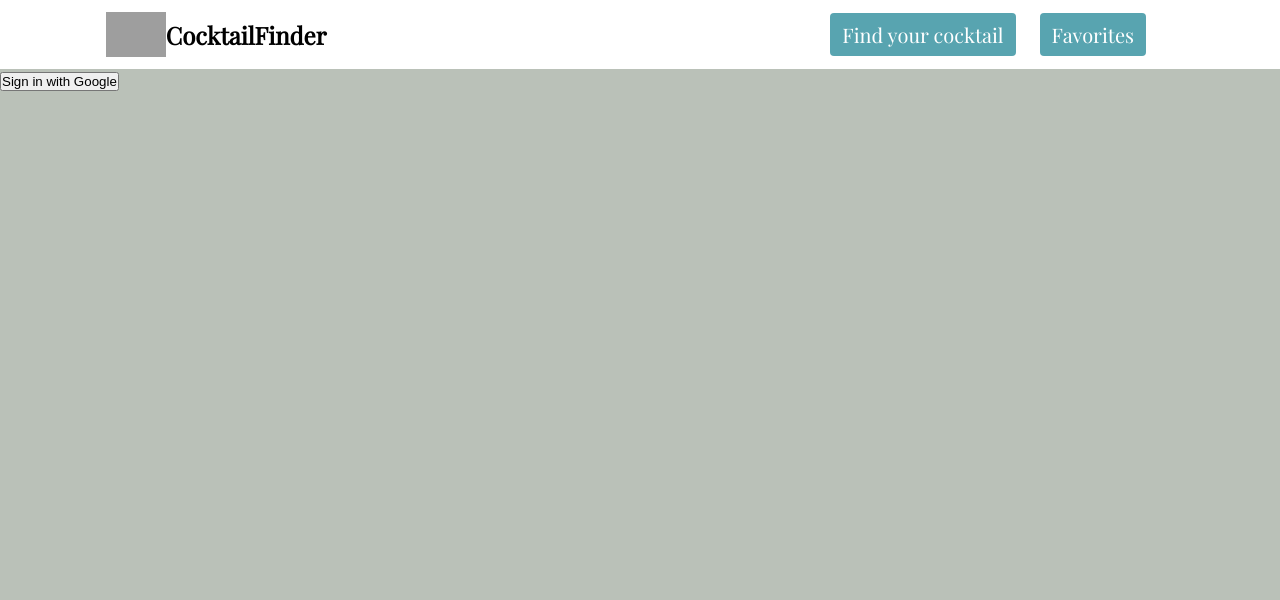
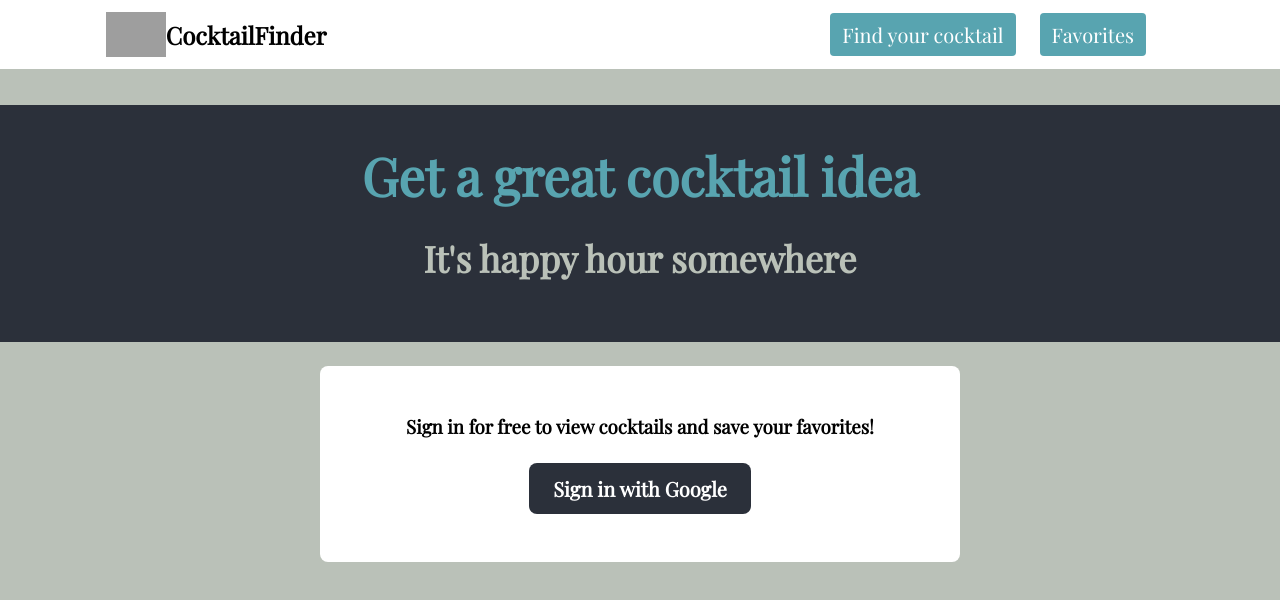
Before and after one commit to adriamooney/cocktail-finder-react, a React (Vite) app: page / in a window 1280 px wide. Shown: the top 600 px of the page. Built offline with nearby package versions, Linux system fonts and the light colour scheme; no server answers; grey boxes are pictures that could not be loaded.

Commit message:
firebase functionality complete

```diff
--- a/src/App.css
+++ b/src/App.css
@@ -162,6 +162,26 @@ header {
     margin: 24px 0;
     color: #BAC1B8;
     animation: fade-up 650ms 650ms backwards;
+}
+
+/* LOGIN */
+
+.login__wrapper {
+    background: #fff;
+    border-radius: 8px;
+    width: 50%;
+    margin: 24px;
+    display: flex;
+    flex-direction: column;
+    align-items: center;
+    justify-content: center;
+    margin: 24px auto;
+    padding: 48px;
+}
+
+.btn--login {
+    margin-top: 24px;
+    color: #fff;
 }
 
 /* SEARCH */
--- a/src/App.jsx
+++ b/src/App.jsx
@@ -1,8 +1,8 @@
 import { useState, useEffect } from 'react'
 import './App.css'
-import { BrowserRouter as Router, Routes, Route, Link } from 'react-router-dom'
+import { BrowserRouter as Router, Routes, Route } from 'react-router-dom'
 import { auth, db } from './firebase/init';
-import {collection, addDoc, deleteDoc, doc} from 'firebase/firestore';
+import {collection, addDoc, deleteDoc, query, where, getDocs} from 'firebase/firestore';
 import { onAuthStateChanged } from 'firebase/auth';
 import Nav from './components/ui/Nav';
 
@@ -29,13 +29,21 @@ function App() {
     addDoc(collection(db, "favorites"), drink)
   }
 
-  function removeFavorite(drinkId) {
+  async function getFavoriteFromDb(id) {
+    const favoriteRef = await query(collection(db, 'favorites'), where("uid", "==", user.uid), where("idDrink", "==", id));
+    const { docs }  = await getDocs(favoriteRef);
+    const favoritesArr = docs.map(doc => doc.data());
+    return {favoriteRef, favoritesArr};
+  }
+
+  async function removeFavorite(drinkId) {
     setFavorites(favorites.filter(item => item !== drinkId));
-    const drinkRef = doc(db, "favorites", drinkId);
+    const {favoriteRef} = await getFavoriteFromDb(drinkId);
+    const { docs }  = await getDocs(favoriteRef);
 
-    console.log(drinkRef);
-    //this is not working:
-    deleteDoc(drinkRef);
+    docs.forEach((doc) => {
+      deleteDoc(doc.ref);
+    });
   }
 
   async function fetchCockTails() {
@@ -69,7 +77,7 @@ useEffect(() => {
           <Routes>
             <Route path="/" element={<Home ingredient={ingredient} setIngredient={setIngredient} fetchCockTails={fetchCockTails} cockTails={cockTails} loading={loading} />}>Find your cocktail</Route>
             <Route path="/favorites" element={<Favorites favorites={favorites} user={user}/>}>Favorites</Route>
-            <Route path="/cocktail/:id" element={<Cocktail favorites={favorites} addFavorite={addFavorite} removeFavorite={removeFavorite} cockTails={cockTails} ingredient={ingredient} user={user}/>}>Cocktail</Route>
+            <Route path="/cocktail/:id" element={<Cocktail favorites={favorites} addFavorite={addFavorite} removeFavorite={removeFavorite} cockTails={cockTails} ingredient={ingredient} getFavoriteFromDb={getFavoriteFromDb}/>}>Cocktail</Route>
           </Routes>}
 
 
--- a/src/components/ui/Login.jsx
+++ b/src/components/ui/Login.jsx
@@ -2,6 +2,7 @@
 import React from 'react';
 import { signInWithPopup } from 'firebase/auth';
 import { auth, googleAuthProvider } from '../../firebase/init';
+import Header from './Header'
 
 const Login = () => {
   const signInWithGoogle = async () => {
@@ -15,7 +16,23 @@ const Login = () => {
   };
 
   return (
-    <button onClick={signInWithGoogle}>Sign in with Google</button>
+    <div>
+        <main>
+            <section id="search">
+            <div className="container">
+                <div className="">
+                    <Header title="Get a great cocktail idea" subtitle="It's happy hour somewhere" />
+                    <div className="login__wrapper">
+                        <h3 className="login__title">Sign in for free to view cocktails and save your favorites!</h3>
+                        <button className="btn click btn--login" onClick={signInWithGoogle}>Sign in with Google</button>
+                    </div>
+
+                </div>
+            </div>
+            </section>
+        </main>
+    </div>
+
   );
 };
 export default Login;
--- a/src/pages/Cocktail.jsx
+++ b/src/pages/Cocktail.jsx
@@ -6,7 +6,7 @@ import Cocktails from '../components/Cocktails';
 import { db } from '../firebase/init';
 import {collection, query, where, getDocs, getDoc, doc } from 'firebase/firestore';
 
-function Cocktail({favorites, addFavorite, removeFavorite, cockTails, ingredient, user}) {
+function Cocktail({favorites, addFavorite, removeFavorite, cockTails, ingredient, getFavoriteFromDb}) {
 
     const { id } = useParams();
     const [cockTail, setCockTail] = useState({});
@@ -24,16 +24,23 @@ function Cocktail({favorites, addFavorite, removeFavorite, cockTails, ingredient
     }
 
 
-    async function getFavoriteFromDb(id) {
-    const favoriteRef = await query(collection(db, 'favorites'), where("uid", "==", user.uid), where("idDrink", "==", id));
-    const { docs }  = await getDocs(favoriteRef);
+    // async function getFavoriteFromDb(id) {
+    // const favoriteRef = await query(collection(db, 'favorites'), where("uid", "==", user.uid), where("idDrink", "==", id));
+    // const { docs }  = await getDocs(favoriteRef);
 
-    const favoritesArr = docs.map(doc => doc.data());
-    console.log(favoritesArr);
-    if(favoritesArr.length > 0) {
-        setIsFavorite(true);
-    }
+    // const favoritesArr = docs.map(doc => doc.data());
+    // if(favoritesArr.length > 0) {
+    //     setIsFavorite(true);
+    // }
 
+    // }
+
+   async function setFavoriteFromDb(id) {
+        const {favoritesArr} = await getFavoriteFromDb(id);
+        console.log(favoritesArr);
+        if(favoritesArr.length > 0) {
+            return setIsFavorite(true);
+        }
     }
 
 
@@ -48,8 +55,8 @@ function Cocktail({favorites, addFavorite, removeFavorite, cockTails, ingredient
     }
 
     useEffect(() => {
-       //setIsFavorite(favorites.includes(id));
-        getFavoriteFromDb(id);
+        setIsFavorite(favorites.includes(id));
+        setFavoriteFromDb(id);
         fetchCockTail();
         window.scrollTo(0, 0);
     }, [id])
@@ -58,7 +65,6 @@ function Cocktail({favorites, addFavorite, removeFavorite, cockTails, ingredient
         for(let i=1; i<=15; i++) {
 
             if(cockTailArr['strIngredient' + i]) {
-                console.log(cockTailArr['strIngredient' + i]);
                 //need to check if in array, rerendering causes duplicates
                 setIngredients(ingredients => [...ingredients, cockTailArr['strIngredient' + i]]);
             }
--- a/src/pages/Favorites.jsx
+++ b/src/pages/Favorites.jsx
@@ -16,7 +16,6 @@ function Favorites({favorites, user}) {
     async function fetchFavorites(favorites) {
 
         const favoritesFromDb = await getFavoritesFromDb();
-        console.log(favoritesFromDb);
 
         let tempDrinksArr =[];
 
```
